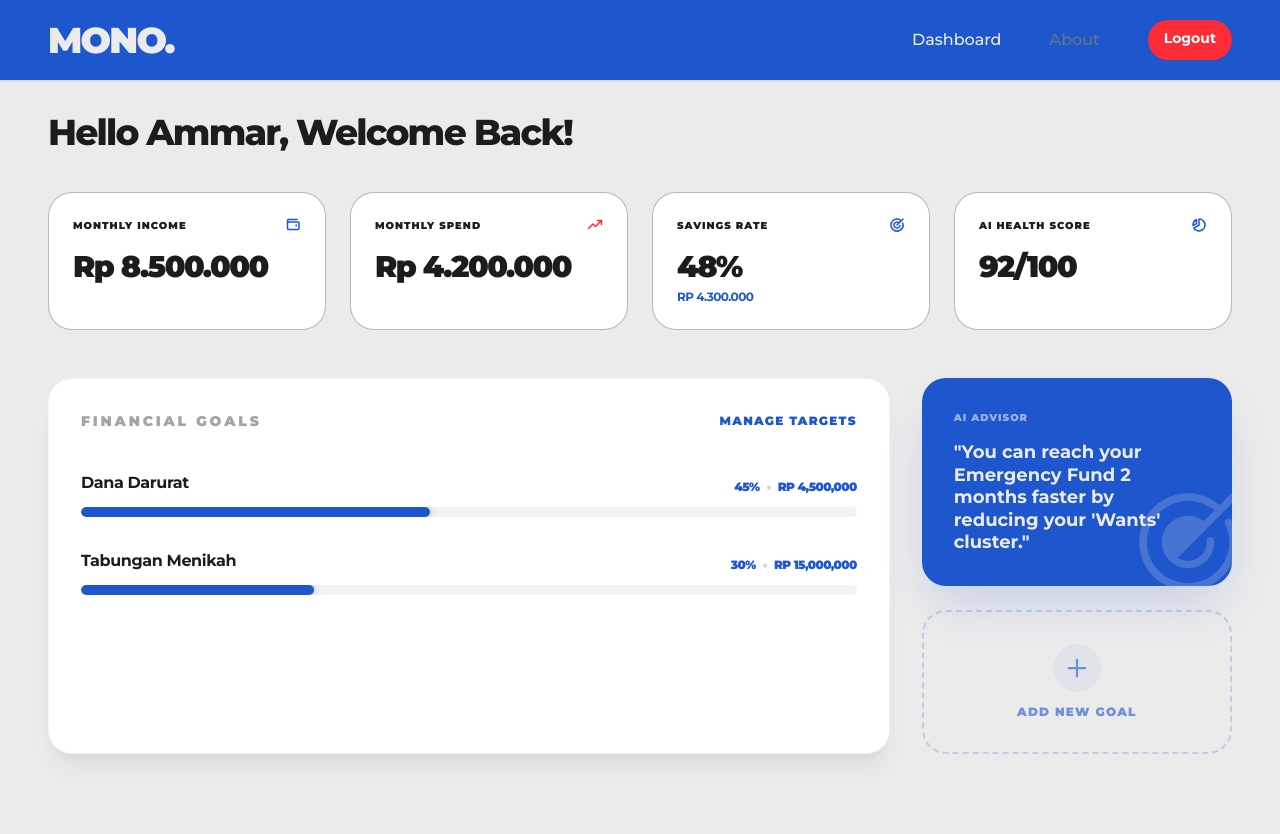
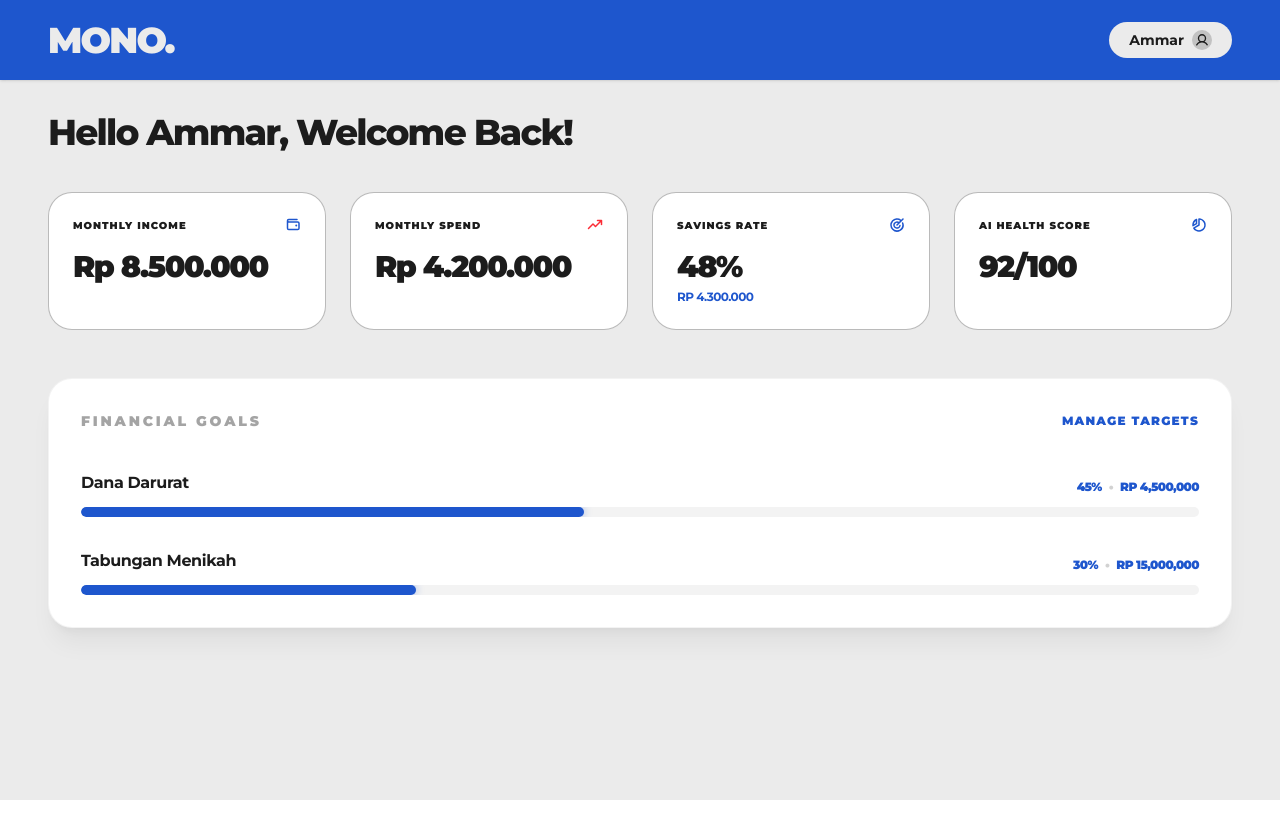
Before and after one commit to ammarrashiddd/mono-smart-budgeting, a Next.js app: page /dashboard in a window 1280 px wide. After the commit the page ends 800 px from the top, so only its background shows below. Built offline with nearby package versions, Linux system fonts and the light colour scheme.

Commit message:
fix: change from page button to account button

```diff
--- a/src/app/dashboard/page.tsx
+++ b/src/app/dashboard/page.tsx
@@ -74,34 +74,6 @@ export default function DashboardPage() {
             />
           </div>
         </div>
-
-        {/* New Goal Action & AI Insights */}
-        <div className="flex-1 flex flex-col gap-6">
-          <div className="bg-tertiary rounded-3xl p-8 text-primary shadow-2xl shadow-tertiary/20 group relative overflow-hidden">
-            <div className="relative z-10">
-              <h3 className="text-[10px] font-black uppercase tracking-widest opacity-60 mb-4">
-                AI Advisor
-              </h3>
-              <p className="text-lg font-bold leading-tight">
-                "You can reach your Emergency Fund 2 months faster by reducing
-                your 'Wants' cluster."
-              </p>
-            </div>
-            {/* Dekorasi halus di background card AI */}
-            <div className="absolute -right-4 -bottom-4 opacity-20 transform group-hover:scale-110 transition-transform">
-              <TargetIcon size={120} weight="fill" />
-            </div>
-          </div>
-
-          <button className="flex-1 border-2 border-dashed border-tertiary/20 rounded-3xl p-8 flex flex-col items-center justify-center gap-3 text-tertiary/60 hover:border-tertiary hover:text-tertiary hover:bg-tertiary/5 transition-all group">
-            <div className="p-3 bg-tertiary/5 rounded-full group-hover:scale-110 transition-all">
-              <Plus size={24} weight="bold" />
-            </div>
-            <span className="text-xs font-black uppercase tracking-widest">
-              Add New Goal
-            </span>
-          </button>
-        </div>
       </div>
     </div>
   );
--- a/src/components/nav/Navbar.tsx
+++ b/src/components/nav/Navbar.tsx
@@ -1,13 +1,20 @@
 "use client";
 
+import { SignOut, User } from "@phosphor-icons/react";
 import Link from "next/link";
 import { usePathname, useRouter } from "next/navigation";
+import { useState } from "react";
 
 export default function Navbar() {
   const Router = useRouter();
   const pathname = usePathname();
+  const [isOpen, setIsOpen] = useState(false);
 
   const isDashboard = pathname.startsWith("/dashboard");
+
+  const handleLogout = () => {
+    Router.push("/");
+  };
 
   return (
     <main className="flex items-center justify-between w-full">
@@ -17,24 +24,37 @@ export default function Navbar() {
       <div className="flex gap-2 md:gap-4">
         {isDashboard ? (
           <>
-            <Link
-              href="/dashboard"
-              className={`px-4 py-2 font-medium ${pathname === "/dashboard" ? "text-primary" : "text-gray-500"}`}
-            >
-              Dashboard
-            </Link>
-            <Link
-              href="/dashboard/about"
-              className={`px-4 py-2 font-medium ${pathname === "/dashboard/about" ? "text-primary" : "text-gray-500"}`}
-            >
-              About
-            </Link>
-            <Link
-              href="/"
-              className="ml-4 bg-red-500 text-white px-4 py-2 rounded-full text-sm font-bold"
-            >
-              Logout
-            </Link>
+            <div className="relative">
+              <button
+                onClick={() => setIsOpen(!isOpen)}
+                className="flex items-center gap-2 bg-primary text-secondary px-5 py-2 rounded-full text-sm font-bold hover:opacity-90 transition-all active:scale-95"
+              >
+                Ammar
+                <div className="w-5 h-5 rounded-full bg-secondary/20 flex items-center justify-center">
+                  <User size={14} weight="bold" />
+                </div>
+              </button>
+
+              {/* Dropdown Logout */}
+              {isOpen && (
+                <>
+                  <div
+                    className="fixed inset-0 z-10"
+                    onClick={() => setIsOpen(false)}
+                  ></div>
+
+                  <div className="absolute right-0 mt-2 w-40 bg-white border border-gray-100 rounded-2xl shadow-xl z-20 py-2 animate-in fade-in zoom-in duration-200">
+                    <button
+                      onClick={handleLogout}
+                      className="w-full flex items-center gap-3 px-4 py-2 text-sm text-red-600 font-bold hover:bg-red-50 transition-colors text-left"
+                    >
+                      <SignOut size={18} weight="bold" />
+                      Logout
+                    </button>
+                  </div>
+                </>
+              )}
+            </div>
           </>
         ) : (
           <>
```
